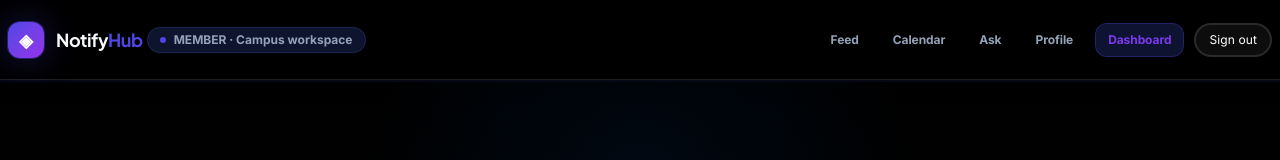
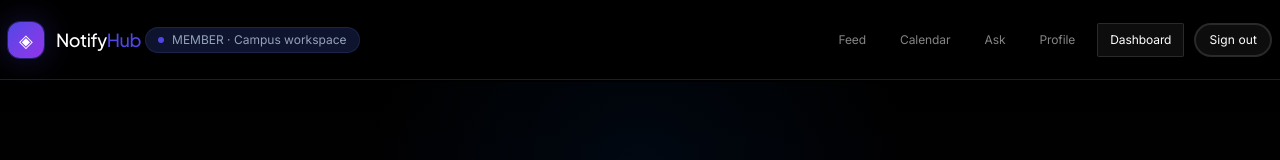
Before and after one commit to tannerusridhar18-pixel/NotifyHub, a Next.js app in the folder frontend/: page /dashboard/ask in a window 1280 px wide. Shown: the top 160 px of the page. Built offline with nearby package versions, Linux system fonts and the light colour scheme; no server answers.

Commit message:
style(frontend): align shared primitives with REKKI tokens

```diff
--- a/frontend/components/AuthenticatedContentShell.tsx
+++ b/frontend/components/AuthenticatedContentShell.tsx
@@ -30,9 +30,9 @@ export default function AuthenticatedContentShell({ children, role }: { children
   }
 
   return (
-    <div className="min-h-screen bg-bg text-ink">
-      <header className="sticky top-0 z-30 flex min-h-[72px] flex-wrap items-center gap-4 border-b border-white/[0.08] bg-bg/85 px-4 py-3 backdrop-blur-xl sm:min-h-[80px] sm:flex-nowrap sm:px-8">
-        <Link href={dashboardHref} className="group flex items-center gap-3 font-display text-lg font-bold">
+    <div className="nh-rekki-scope min-h-screen bg-[var(--color-obsidian)] text-[var(--color-paper)]">
+      <header className="sticky top-0 z-30 flex min-h-[72px] flex-wrap items-center gap-4 border-b border-white/[0.08] bg-[var(--color-obsidian)] px-4 py-3 backdrop-blur-xl sm:min-h-[80px] sm:flex-nowrap sm:px-8">
+        <Link href={dashboardHref} className="group flex items-center gap-3 font-display text-lg font-normal">
           <span className="grid h-9 w-9 place-items-center rounded-xl bg-gradient-to-br from-brand to-brand-2 text-white shadow-glow transition-transform duration-300 group-hover:scale-105">
             ◈
           </span>
@@ -40,24 +40,24 @@ export default function AuthenticatedContentShell({ children, role }: { children
             Notify<span className="text-brand">Hub</span>
           </span>
         </Link>
-        <span className="hidden items-center gap-2 rounded-full border border-border/80 bg-surface-2/80 px-3 py-1 text-xs font-bold text-muted md:inline-flex">
+        <span className="hidden items-center gap-2 rounded-full border border-border/80 bg-surface-2/80 px-3 py-1 text-xs font-normal text-muted md:inline-flex">
           <span className="h-1.5 w-1.5 rounded-full bg-brand" />
           {role} · Campus workspace
         </span>
         <nav className="ml-auto flex items-center gap-1.5 sm:gap-2.5" aria-label="Authenticated dashboard navigation">
-          <Link href={`/dashboard/feed?from=${from}`} className="rounded-xl px-3 py-2 text-xs font-bold text-muted hover:bg-surface-2 hover:text-white transition-colors">
+          <Link href={`/dashboard/feed?from=${from}`} className="rounded-[var(--radius-nav)] px-3 py-2 text-xs font-normal text-[var(--color-ash)] hover:bg-[var(--color-graphite)] hover:text-[var(--color-paper)] transition-colors">
             Feed
           </Link>
-          <Link href={`/dashboard/calendar?from=${from}`} className="rounded-xl px-3 py-2 text-xs font-bold text-muted hover:bg-surface-2 hover:text-white transition-colors">
+          <Link href={`/dashboard/calendar?from=${from}`} className="rounded-[var(--radius-nav)] px-3 py-2 text-xs font-normal text-[var(--color-ash)] hover:bg-[var(--color-graphite)] hover:text-[var(--color-paper)] transition-colors">
             Calendar
           </Link>
-          <Link href={`/dashboard/ask?from=${from}`} className="rounded-xl px-3 py-2 text-xs font-bold text-muted hover:bg-surface-2 hover:text-white transition-colors">
+          <Link href={`/dashboard/ask?from=${from}`} className="rounded-[var(--radius-nav)] px-3 py-2 text-xs font-normal text-[var(--color-ash)] hover:bg-[var(--color-graphite)] hover:text-[var(--color-paper)] transition-colors">
             Ask
           </Link>
-          <Link href={`/dashboard/profile?from=${from}`} className="rounded-xl px-3 py-2 text-xs font-bold text-muted hover:bg-surface-2 hover:text-white transition-colors">
+          <Link href={`/dashboard/profile?from=${from}`} className="rounded-[var(--radius-nav)] px-3 py-2 text-xs font-normal text-[var(--color-ash)] hover:bg-[var(--color-graphite)] hover:text-[var(--color-paper)] transition-colors">
             Profile
           </Link>
-          <Link href={dashboardHref} className="rounded-xl px-3 py-2 text-xs font-bold text-brand-light bg-brand-50/80 border border-brand/30 hover:bg-brand-50 transition-colors">
+          <Link href={dashboardHref} className="rounded-[var(--radius-nav)] px-3 py-2 text-xs font-normal text-[var(--color-paper)] bg-[var(--color-graphite)] border border-white/12 hover:bg-[var(--color-steel)] transition-colors">
             Dashboard
           </Link>
           <button className={buttonClasses("secondary", "!px-3.5 !py-2 !text-xs")} onClick={() => void signOut()}>
```
